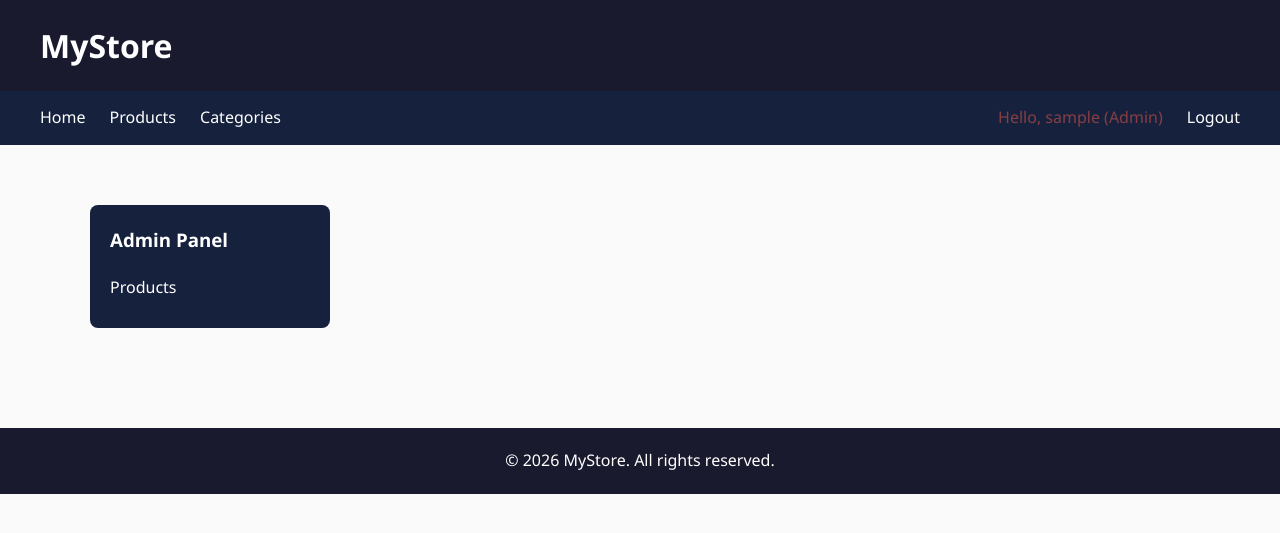
After one commit to Sarikapahal98/ecommerce-catalog, a Flask app: page /admin in a window 1280 px wide. The commit adds this page. Shown: the top 533 px of the page. Run offline with Flask 3, Linux system fonts and the light colour scheme; the visitor is signed in with stand-in values (Sample User, id 1); tables that the repository leaves empty hold one stand-in row (values such as "Sample post").

Commit message:
Add admin base layout, sidebar, and protected /admin route

```diff
--- a/app.py
+++ b/app.py
@@ -88,3 +88,10 @@ def logout():
     session.pop('user_id', None)
     flash('You have been logged out.')
     return redirect(url_for('home'))
+
+@app.route('/admin')
+def admin_dashboard():
+    if not g.user or not g.user.is_admin:
+        flash('Admin access required.')
+        return redirect(url_for('login'))
+    return render_template('admin_base.html')
--- a/static/css/style.css
+++ b/static/css/style.css
@@ -198,3 +198,33 @@ footer {
     opacity: 0.85;
     margin-left: auto;
 }
+
+.admin-layout {
+    display: flex;
+    gap: 30px;
+    margin-top: 20px;
+}
+
+.admin-sidebar {
+    width: 200px;
+    background: #16213e;
+    color: white;
+    padding: 20px;
+    border-radius: 8px;
+}
+
+.admin-sidebar ul {
+    list-style: none;
+    margin-top: 12px;
+}
+
+.admin-sidebar a {
+    color: white;
+    text-decoration: none;
+    display: block;
+    padding: 8px 0;
+}
+
+.admin-content {
+    flex: 1;
+}
--- /dev/null
+++ b/templates/admin_base.html
@@ -0,0 +1,15 @@
+{% extends "base.html" %}
+
+{% block content %}
+<div class="admin-layout">
+    <aside class="admin-sidebar">
+        <h3>Admin Panel</h3>
+        <ul>
+            <li><a href="/admin/products">Products</a></li>
+        </ul>
+    </aside>
+    <section class="admin-content">
+        {% block admin_content %}{% endblock %}
+    </section>
+</div>
+{% endblock %}
```
